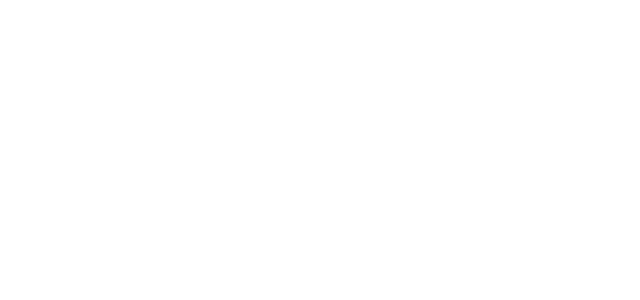
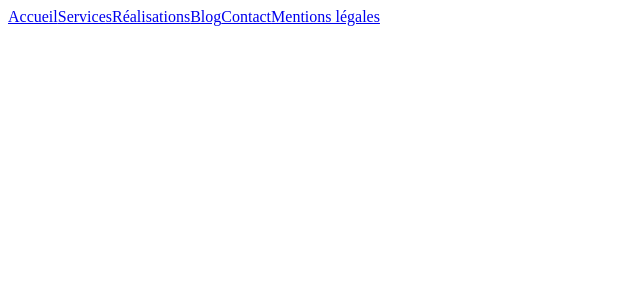
Before and after one commit to JCthedevelop3r/Optimiser_un_CV_en_ligne_avec_React_js, a React (Create React App) app: page / in a window 1280 px wide. Shown: the top 300 px of the page, without its empty margins (0-640 px from the left). Built offline with nearby package versions, Linux system fonts and the light colour scheme.

Commit message:
Add links

```diff
--- a/src/App.js
+++ b/src/App.js
@@ -11,7 +11,12 @@
 function App() {
   return (
     <div className="App">
-
+      <Link to="/">Accueil</Link>
+      <Link to="/ServicesPage">Services</Link>
+      <Link to="/ProductionsPage">Réalisations</Link>
+      <Link to="/BlogPage">Blog</Link>
+      <Link to="/ContactPage">Contact</Link>
+      <Link to="/LegalNoticePage">Mentions légales</Link>
       <Routes>
         <Route path="/" component={<HomePage/>}></Route>
         <Route path="/ServicesPage" component={<ServicesPage/>}></Route>
```
